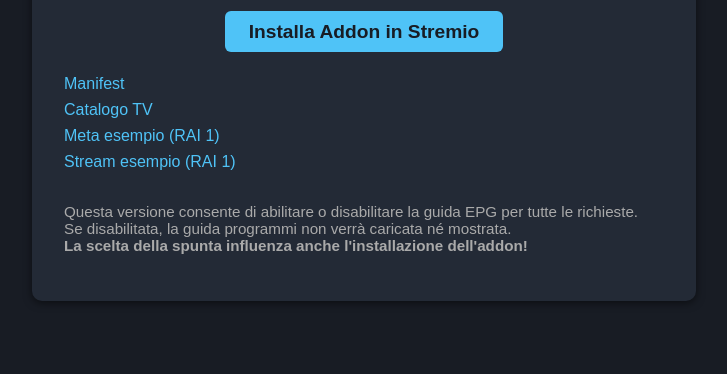
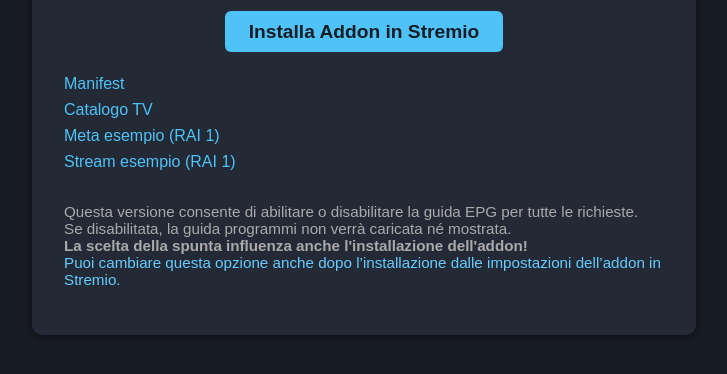
Before and after one commit to piholo/strv, a website: page src/public/landing.html in a window 1280 px wide. Shown: the part 176-550 px from the top of the page, without its empty margins (276-1003 px from the left). Drawn offline with Linux system fonts and the light colour scheme.

Commit message:
Update landing.html

```diff
--- a/src/public/landing.html
+++ b/src/public/landing.html
@@ -35,7 +35,7 @@
             <a id="meta-link" href="#">Meta esempio (RAI 1)</a>
             <a id="stream-link" href="#">Stream esempio (RAI 1)</a>
         </div>
-        <p style="margin-top:32px;font-size:0.95em;color:#aaa;">Questa versione consente di abilitare o disabilitare la guida EPG per tutte le richieste.<br>Se disabilitata, la guida programmi non verrà caricata né mostrata.<br><b>La scelta della spunta influenza anche l'installazione dell'addon!</b></p>
+        <p style="margin-top:32px;font-size:0.95em;color:#aaa;">Questa versione consente di abilitare o disabilitare la guida EPG per tutte le richieste.<br>Se disabilitata, la guida programmi non verrà caricata né mostrata.<br><b>La scelta della spunta influenza anche l'installazione dell'addon!</b><br><span style='color:#6cf'>Puoi cambiare questa opzione anche dopo l’installazione dalle impostazioni dell’addon in Stremio.</span></p>
     </div>
     <script>
         // Salva e ripristina la scelta EPG
```
